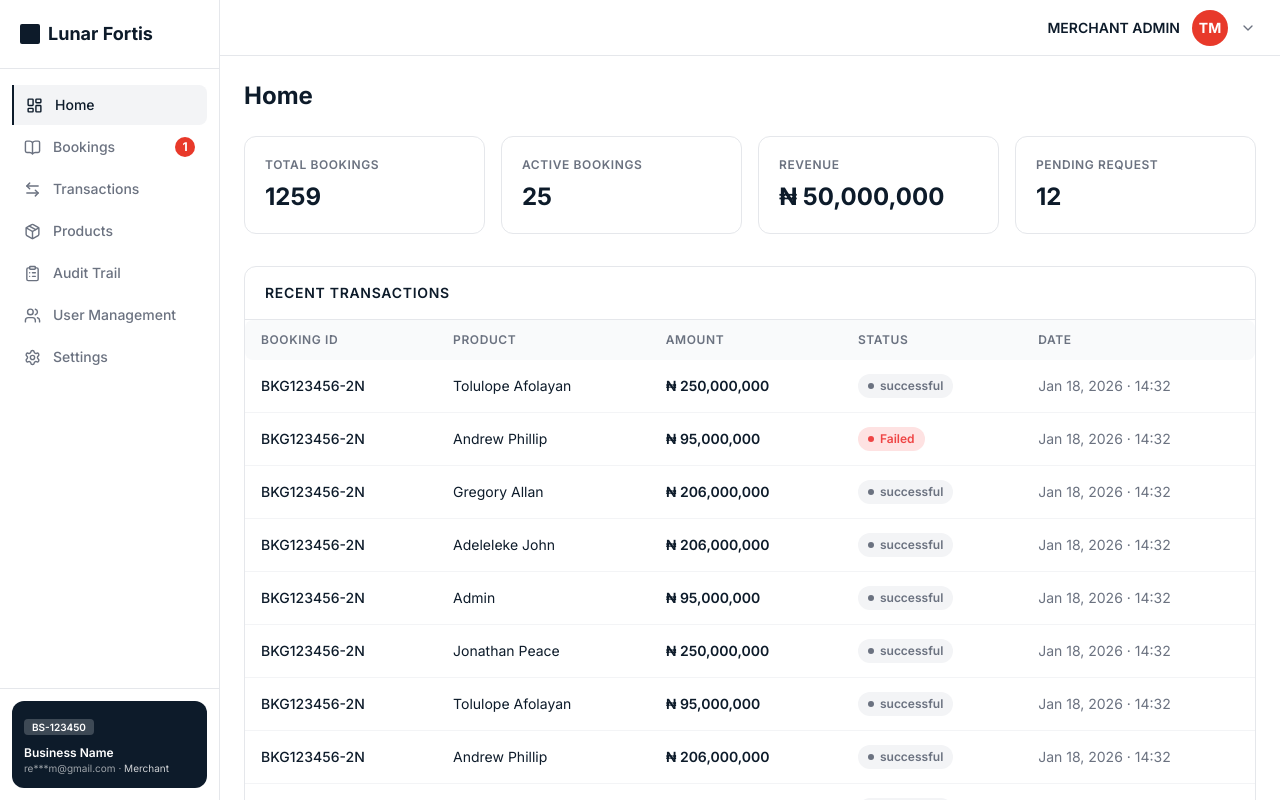
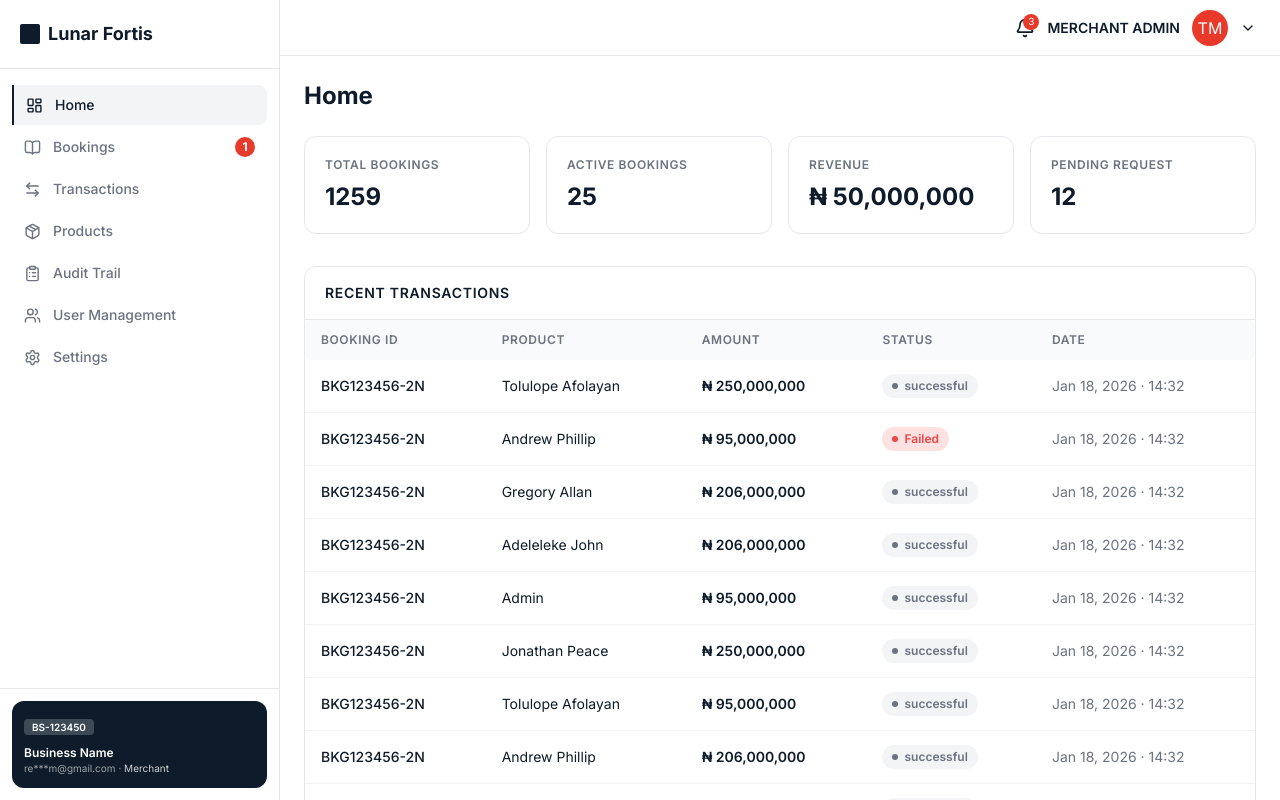
Before and after one commit to geraldkachi/Lunar-Fortis-Vendor, a React (Vite) app: page /dashboard in a window 1280 px wide. Built offline with nearby package versions, Linux system fonts and the light colour scheme.

Commit message:
update on this

```diff
--- a/src/App.tsx
+++ b/src/App.tsx
@@ -26,13 +26,15 @@ export default function App() {
       <Route path="/onboarding/kyb" element={<KYBPage />} />
 
       {/* Dashboard */}
-      <Route path="/dashboard" element={<DashboardLayout><HomePage /></DashboardLayout>} />
-      <Route path="/dashboard/bookings" element={<DashboardLayout><BookingsPage /></DashboardLayout>} />
-      <Route path="/dashboard/transactions" element={<DashboardLayout><TransactionsPage /></DashboardLayout>} />
-      <Route path="/dashboard/products" element={<DashboardLayout><ProductsPage /></DashboardLayout>} />
-      <Route path="/dashboard/audit" element={<DashboardLayout><AuditPage /></DashboardLayout>} />
-      <Route path="/dashboard/users" element={<DashboardLayout><UsersPage /></DashboardLayout>} />
-      <Route path="/dashboard/settings" element={<DashboardLayout><SettingsPage /></DashboardLayout>} />
+      <Route path="/dashboard" element={<DashboardLayout />}>
+        <Route index element={<HomePage />} />
+        <Route path="bookings" element={<BookingsPage />} />
+        <Route path="transactions" element={<TransactionsPage />} />
+        <Route path="products" element={<ProductsPage />} />
+        <Route path="audit" element={<AuditPage />} />
+        <Route path="users" element={<UsersPage />} />
+        <Route path="settings" element={<SettingsPage />} />
+      </Route>
 
       {/* Default */}
       <Route path="/" element={<Navigate to="/login" replace />} />
--- a/src/components/layout/DashboardLayout.tsx
+++ b/src/components/layout/DashboardLayout.tsx
@@ -1,81 +1,217 @@
-import { ReactNode } from "react";
-import { NavLink, useLocation } from "react-router-dom";
-import { cn } from "@/lib/utils";
+import { useCallback, useEffect, useRef, useState } from "react";
+import { Outlet, useLocation } from "react-router-dom";
 import { Logo } from "@/components/ui";
-import {
-  LayoutDashboard, BookOpen, ArrowLeftRight, Package,
-  ClipboardList, Users, Settings, ChevronDown, Bell
-} from "lucide-react";
+import { Bell, ChevronDown, Menu } from "lucide-react";
+import { Sidebar } from "./Sidebar";
 
-const NAV = [
-  { icon: LayoutDashboard, label: "Home",            to: "/dashboard" },
-  { icon: BookOpen,        label: "Bookings",        to: "/dashboard/bookings",     badge: 1 },
-  { icon: ArrowLeftRight,  label: "Transactions",    to: "/dashboard/transactions" },
-  { icon: Package,         label: "Products",        to: "/dashboard/products" },
-  { icon: ClipboardList,   label: "Audit Trail",     to: "/dashboard/audit" },
-  { icon: Users,           label: "User Management", to: "/dashboard/users" },
-  { icon: Settings,        label: "Settings",        to: "/dashboard/settings" },
-];
+export default function DashboardLayout() {
+  const [isMobileMenuOpen, setIsMobileMenuOpen] = useState(false);
 
-export default function DashboardLayout({ children }: { children: ReactNode }) {
+  const sidebarRef = useRef<HTMLDivElement>(null);
+  const menuButtonRef = useRef<HTMLButtonElement>(null);
+
+  const { pathname } = useLocation();
+
+  const closeMenu = useCallback(() => {
+    setIsMobileMenuOpen(false);
+  }, []);
+
+  const toggleMenu = useCallback(() => {
+    setIsMobileMenuOpen((prev) => !prev);
+  }, []);
+
+  // Close menu on route change
+  useEffect(() => {
+    closeMenu();
+  }, [pathname, closeMenu]);
+
+  // Lock body scroll
+  useEffect(() => {
+    document.body.style.overflow = isMobileMenuOpen
+      ? "hidden"
+      : "";
+
+    return () => {
+      document.body.style.overflow = "";
+    };
+  }, [isMobileMenuOpen]);
+
+  // Click outside only when menu is open
+  useEffect(() => {
+    if (!isMobileMenuOpen) return;
+
+    const handleClickOutside = (e: MouseEvent) => {
+      const target = e.target as Node;
+
+      if (
+        sidebarRef.current?.contains(target) ||
+        menuButtonRef.current?.contains(target)
+      ) {
+        return;
+      }
+
+      closeMenu();
+    };
+
+    document.addEventListener("mousedown", handleClickOutside);
+
+    return () => {
+      document.removeEventListener(
+        "mousedown",
+        handleClickOutside
+      );
+    };
+  }, [isMobileMenuOpen, closeMenu]);
+
   return (
     <div className="flex h-screen bg-white overflow-hidden">
-      {/* Sidebar */}
-      <aside className="w-[220px] flex-shrink-0 border-r border-[#E5E7EB] flex flex-col bg-white">
-        {/* Logo */}
-        <div className="px-5 py-5 border-b border-[#E5E7EB]">
-          <Logo />
-        </div>
 
-        {/* Nav */}
-        <nav className="flex-1 px-3 py-4 space-y-0.5 overflow-y-auto">
-          {NAV.map(({ icon: Icon, label, to, badge }) => (
-            <NavLink key={to} to={to} end={to === "/dashboard"}
-              className={({ isActive }) => cn(
-                "flex items-center gap-3 px-3 py-2.5 rounded-lg text-sm font-medium transition-colors",
-                isActive
-                  ? "bg-[#F3F4F6] text-[#0D1B2A] border-l-2 border-[#0D1B2A] rounded-l-none"
-                  : "text-[#6B7280] hover:bg-[#F9FAFB] hover:text-[#0D1B2A]"
-              )}>
-              <Icon size={17} />
-              <span className="flex-1">{label}</span>
-              {badge != null && (
-                <span className="w-5 h-5 bg-[#E8392A] text-white text-xs font-bold rounded-full flex items-center justify-center">
-                  {badge}
-                </span>
-              )}
-            </NavLink>
-          ))}
-        </nav>
+      {isMobileMenuOpen && (
+        <div
+          className="fixed inset-0 bg-black/50 z-40 md:hidden"
+          onClick={closeMenu}
+        />
+      )}
 
-        {/* Business card */}
-        <div className="p-3 border-t border-[#E5E7EB]">
-          <div className="bg-[#0D1B2A] rounded-xl p-3 text-white">
-            <span className="text-[10px] bg-white/20 px-2 py-0.5 rounded font-semibold">BS-123450</span>
-            <p className="text-xs font-semibold mt-2">Business Name</p>
-            <p className="text-[10px] text-white/60">re***m@gmail.com · <span className="text-white/80">Merchant</span></p>
+      <Sidebar
+        ref={sidebarRef}
+        isOpen={isMobileMenuOpen}
+        onClose={closeMenu}
+      />
+
+      <div className="flex-1 flex flex-col min-w-0 overflow-hidden">
+
+        <header className="h-14 border-b border-[#E5E7EB] flex items-center justify-between px-4 md:px-6 bg-white">
+
+          <div className="flex items-center gap-3">
+            <button
+              ref={menuButtonRef}
+              className="md:hidden p-1"
+              onClick={toggleMenu}
+            >
+              <Menu size={24} />
+            </button>
+
+            {!isMobileMenuOpen && (
+              <div className="md:hidden">
+                <Logo />
+              </div>
+            )}
           </div>
-        </div>
-      </aside>
 
-      {/* Main */}
-      <div className="flex-1 flex flex-col min-w-0 overflow-hidden">
-        {/* Topbar */}
-        <header className="h-14 border-b border-[#E5E7EB] flex items-center justify-end px-6 gap-3 bg-white flex-shrink-0">
-          <span className="text-sm font-semibold text-[#0D1B2A]">MERCHANT ADMIN</span>
-          <div className="w-9 h-9 rounded-full bg-[#E8392A] flex items-center justify-center text-white text-sm font-bold">
-            TM
+          <div className="flex items-center gap-3">
+            <button className="relative">
+              <Bell size={20} />
+
+              <span className="absolute -top-1 -right-1 w-4 h-4 bg-[#E8392A] text-white text-[10px] rounded-full flex items-center justify-center">
+                3
+              </span>
+            </button>
+
+            <span className="hidden sm:block text-sm font-semibold">
+              MERCHANT ADMIN
+            </span>
+
+            <div className="w-9 h-9 rounded-full bg-[#E8392A] flex items-center justify-center text-white">
+              TM
+            </div>
+
+            <button>
+              <ChevronDown size={16} />
+            </button>
           </div>
-          <button className="text-[#6B7280] hover:text-[#0D1B2A]">
-            <ChevronDown size={16} />
-          </button>
         </header>
 
-        {/* Content */}
-        <main className="flex-1 overflow-y-auto bg-white p-6">
-          {children}
+        <main className="flex-1 overflow-y-auto p-4 md:p-6">
+          <Outlet />
         </main>
       </div>
     </div>
   );
 }
+
+
+
+// import { ReactNode } from "react";
+// import { NavLink, Outlet, useLocation } from "react-router-dom";
+// import { cn } from "@/lib/utils";
+// import { Logo } from "@/components/ui";
+// import {
+//   LayoutDashboard, BookOpen, ArrowLeftRight, Package,
+//   ClipboardList, Users, Settings, ChevronDown, Bell
+// } from "lucide-react";
+
+// const NAV = [
+//   { icon: LayoutDashboard, label: "Home",            to: "/dashboard" },
+//   { icon: BookOpen,        label: "Bookings",        to: "/dashboard/bookings",     badge: 1 },
+//   { icon: ArrowLeftRight,  label: "Transactions",    to: "/dashboard/transactions" },
+//   { icon: Package,         label: "Products",        to: "/dashboard/products" },
+//   { icon: ClipboardList,   label: "Audit Trail",     to: "/dashboard/audit" },
+//   { icon: Users,           label: "User Management", to: "/dashboard/users" },
+//   { icon: Settings,        label: "Settings",        to: "/dashboard/settings" },
+// ];
+
+// // export default function DashboardLayout({ children }: { children: ReactNode }) {
+// export default function DashboardLayout() {
+//   return (
+//     <div className="flex h-screen bg-white overflow-hidden">
+//       {/* Sidebar */}
+//       <aside className="w-[220px] flex-shrink-0 border-r border-[#E5E7EB] flex flex-col bg-white">
+//         {/* Logo */}
+//         <div className="px-5 py-5 border-b border-[#E5E7EB]">
+//           <Logo />
+//         </div>
+
+//         {/* Nav */}
+//         <nav className="flex-1 px-3 py-4 space-y-0.5 overflow-y-auto">
+//           {NAV.map(({ icon: Icon, label, to, badge }) => (
+//             <NavLink key={to} to={to} end={to === "/dashboard"}
+//               className={({ isActive }) => cn(
+//                 "flex items-center gap-3 px-3 py-2.5 rounded-lg text-sm font-medium transition-colors",
+//                 isActive
+//                   ? "bg-[#F3F4F6] text-[#0D1B2A] border-l-2 border-[#0D1B2A] rounded-l-none"
+//                   : "text-[#6B7280] hover:bg-[#F9FAFB] hover:text-[#0D1B2A]"
+//               )}>
+//               <Icon size={17} />
+//               <span className="flex-1">{label}</span>
+//               {badge != null && (
+//                 <span className="w-5 h-5 bg-[#E8392A] text-white text-xs font-bold rounded-full flex items-center justify-center">
+//                   {badge}
+//                 </span>
+//               )}
+//             </NavLink>
+//           ))}
+//         </nav>
+
+//         {/* Business card */}
+//         <div className="p-3 border-t border-[#E5E7EB]">
+//           <div className="bg-[#0D1B2A] rounded-xl p-3 text-white">
+//             <span className="text-[10px] bg-white/20 px-2 py-0.5 rounded font-semibold">BS-123450</span>
+//             <p className="text-xs font-semibold mt-2">Business Name</p>
+//             <p className="text-[10px] text-white/60">re***m@gmail.com · <span className="text-white/80">Merchant</span></p>
+//           </div>
+//         </div>
+//       </aside>
+
+//       {/* Main */}
+//       <div className="flex-1 flex flex-col min-w-0 overflow-hidden">
+//         {/* Topbar */}
+//         <header className="h-14 border-b border-[#E5E7EB] flex items-center justify-end px-6 gap-3 bg-white flex-shrink-0">
+//           <span className="text-sm font-semibold text-[#0D1B2A]">MERCHANT ADMIN</span>
+//           <div className="w-9 h-9 rounded-full bg-[#E8392A] flex items-center justify-center text-white text-sm font-bold">
+//             TM
+//           </div>
+//           <button className="text-[#6B7280] hover:text-[#0D1B2A]">
+//             <ChevronDown size={16} />
+//           </button>
+//         </header>
+
+//         {/* Content */}
+//         <main className="flex-1 overflow-y-auto bg-white p-6">
+//           {/* {children} */}
+//           <Outlet />
+//         </main>
+//       </div>
+//     </div>
+//   );
+// }
--- /dev/null
+++ b/src/components/layout/Sidebar.tsx
@@ -0,0 +1,92 @@
+import React, { memo } from "react";
+import { NavLink } from "react-router-dom";
+import { cn } from "@/lib/utils";
+import { Logo } from "@/components/ui";
+import {
+  LayoutDashboard, BookOpen, ArrowLeftRight, Package,
+  ClipboardList, Users, Settings, X
+} from "lucide-react";
+
+interface SidebarProps {
+  isOpen: boolean;
+  onClose: () => void;
+}
+
+const NAV = [
+  { icon: LayoutDashboard, label: "Home", to: "/dashboard" },
+  { icon: BookOpen, label: "Bookings", to: "/dashboard/bookings", badge: 1 },
+  { icon: ArrowLeftRight, label: "Transactions", to: "/dashboard/transactions" },
+  { icon: Package, label: "Products", to: "/dashboard/products" },
+  { icon: ClipboardList, label: "Audit Trail", to: "/dashboard/audit" },
+  { icon: Users, label: "User Management", to: "/dashboard/users" },
+  { icon: Settings, label: "Settings", to: "/dashboard/settings" },
+];
+
+export const Sidebar = memo(
+  React.forwardRef<HTMLDivElement, SidebarProps>(
+    ({ isOpen, onClose }, ref) => (
+      <aside
+        ref={ref}
+        className={cn(
+          "fixed inset-y-0 left-0 z-50 w-[280px] border-r border-[#E5E7EB] flex flex-col bg-white transition-transform duration-300 ease-in-out md:relative md:translate-x-0",
+          isOpen ? "translate-x-0" : "-translate-x-full"
+        )}
+      >
+        {/* Header with Logo and Close Button */}
+        <div className="flex items-center justify-between px-5 py-5 border-b border-[#E5E7EB]">
+          <Logo />
+          <button
+            className="md:hidden text-[#6B7280] hover:text-[#0D1B2A]"
+            onClick={onClose}
+            aria-label="Close menu"
+          >
+            <X size={20} />
+          </button>
+        </div>
+
+        {/* Navigation */}
+        <nav className="flex-1 px-3 py-4 space-y-0.5 overflow-y-auto">
+          {NAV.map(({ icon: Icon, label, to, badge }) => (
+            <NavLink
+              key={to}
+              to={to}
+              end={to === "/dashboard"}
+              onClick={onClose}
+              className={({ isActive }) =>
+                cn(
+                  "flex items-center gap-3 px-3 py-2.5 rounded-lg text-sm font-medium transition-colors",
+                  isActive
+                    ? "bg-[#F3F4F6] text-[#0D1B2A] border-l-2 border-[#0D1B2A] rounded-l-none"
+                    : "text-[#6B7280] hover:bg-[#F9FAFB] hover:text-[#0D1B2A]"
+                )
+              }
+            >
+              <Icon size={17} />
+              <span className="flex-1">{label}</span>
+              {badge != null && (
+                <span className="w-5 h-5 bg-[#E8392A] text-white text-xs font-bold rounded-full flex items-center justify-center">
+                  {badge}
+                </span>
+              )}
+            </NavLink>
+          ))}
+        </nav>
+
+        {/* Business Card - The missing piece */}
+        <div className="p-3 border-t border-[#E5E7EB]">
+          <div className="bg-[#0D1B2A] rounded-xl p-3 text-white">
+            <span className="text-[10px] bg-white/20 px-2 py-0.5 rounded font-semibold">
+              BS-123450
+            </span>
+            <p className="text-xs font-semibold mt-2">Business Name</p>
+            <p className="text-[10px] text-white/60">
+              re***m@gmail.com · <span className="text-white/80">Merchant</span>
+            </p>
+          </div>
+        </div>
+      </aside>
+    )
+  )
+);
+
+Sidebar.displayName = "Sidebar";
```
